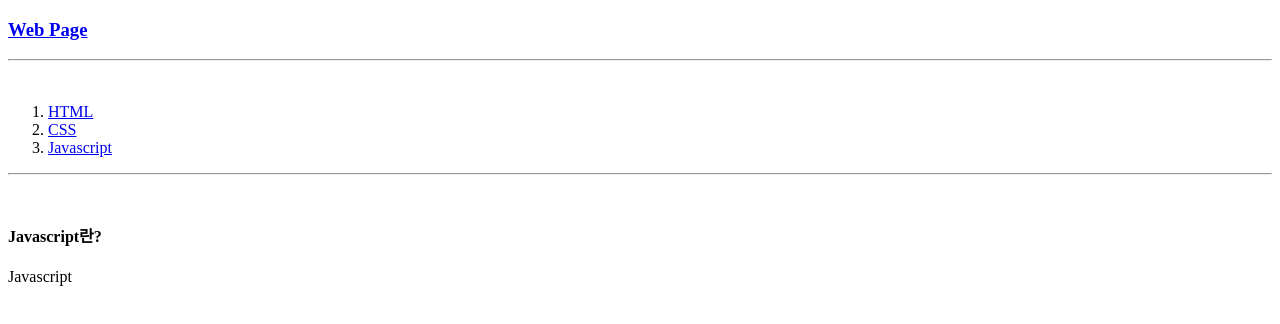
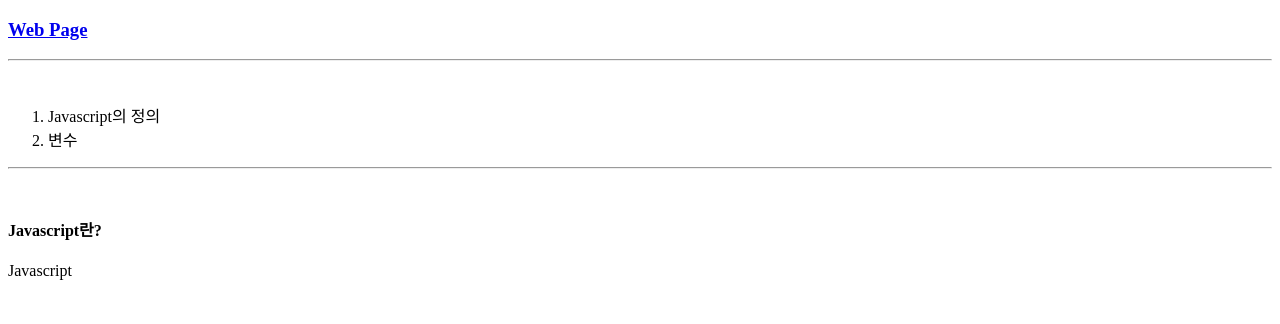
Before and after one commit to Rayched/My-Web-Study-Note, a plain HTML site: page 3.html in a window 1280 px wide. Drawn offline with Linux system fonts and the light colour scheme.

Commit message:
내용 별 카테고리 세부화

```diff
--- a/3.html
+++ b/3.html
@@ -1,8 +1,10 @@
+<!-- Javascript 페이지 -->
+
 <!DOCTYPE html>
 <html>
     <head>
         <meta charset="utf-8">
-        <title>정적인 웹 페이지</title>
+        <title>Javascript</title>
         <link href="style.css" rel="stylesheets"/>
     </head>
 
@@ -16,9 +18,8 @@
         <!-- Category-->
         <div>
             <ol>
-                <li><a href="1.html">HTML</a></li>
-                <li><a href="2.html">CSS</a></li>
-                <li><a href="3.html">Javascript</a></li>
+                <li>Javascript의 정의</li>
+                <li>변수</li>
             </ol>
         </div>
         <hr>
```
Also changed, not shown: 1.html (+6 -5 lines), 2.html (+5 -4 lines), index.html (+3 -1 lines).
